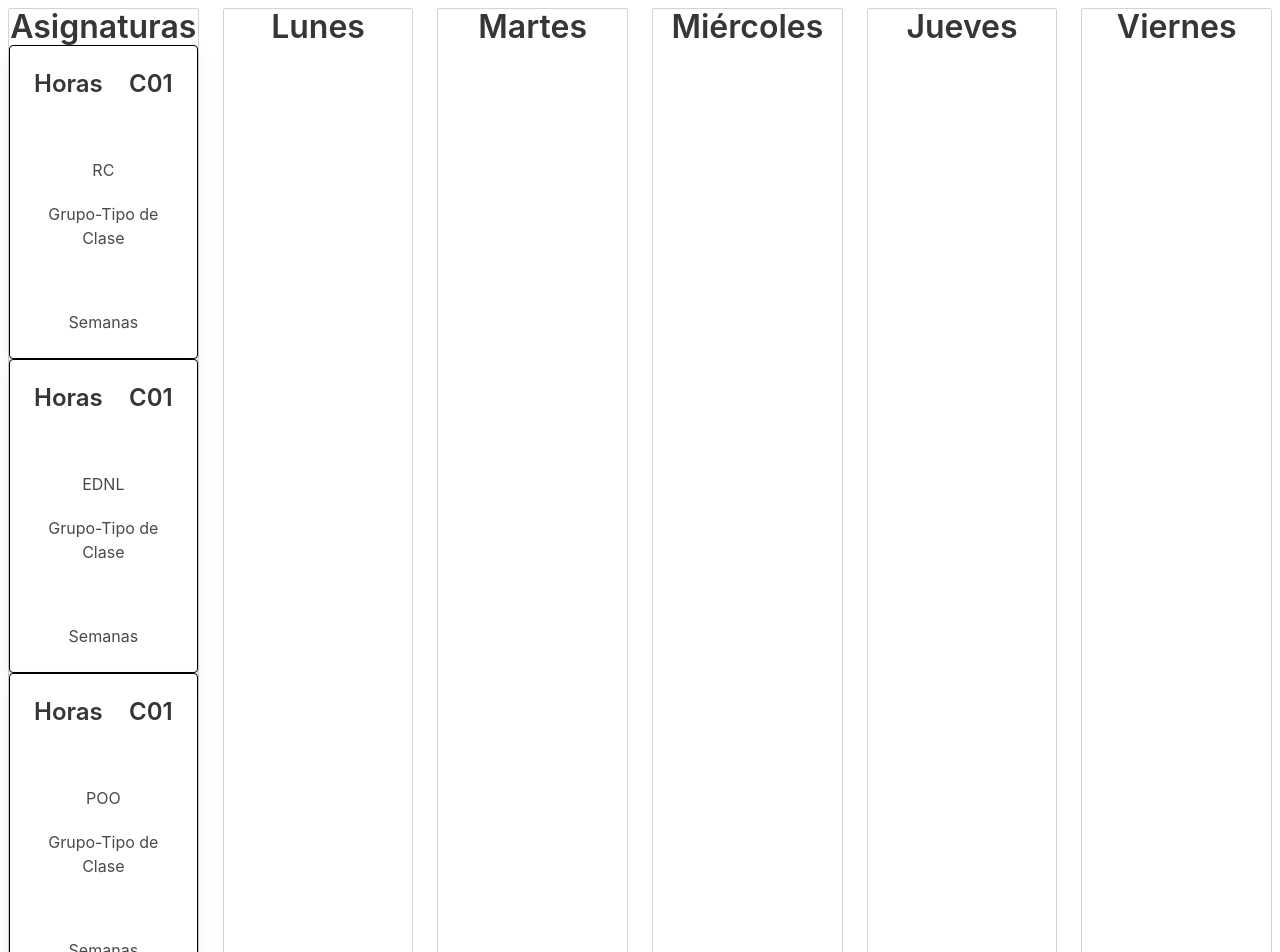
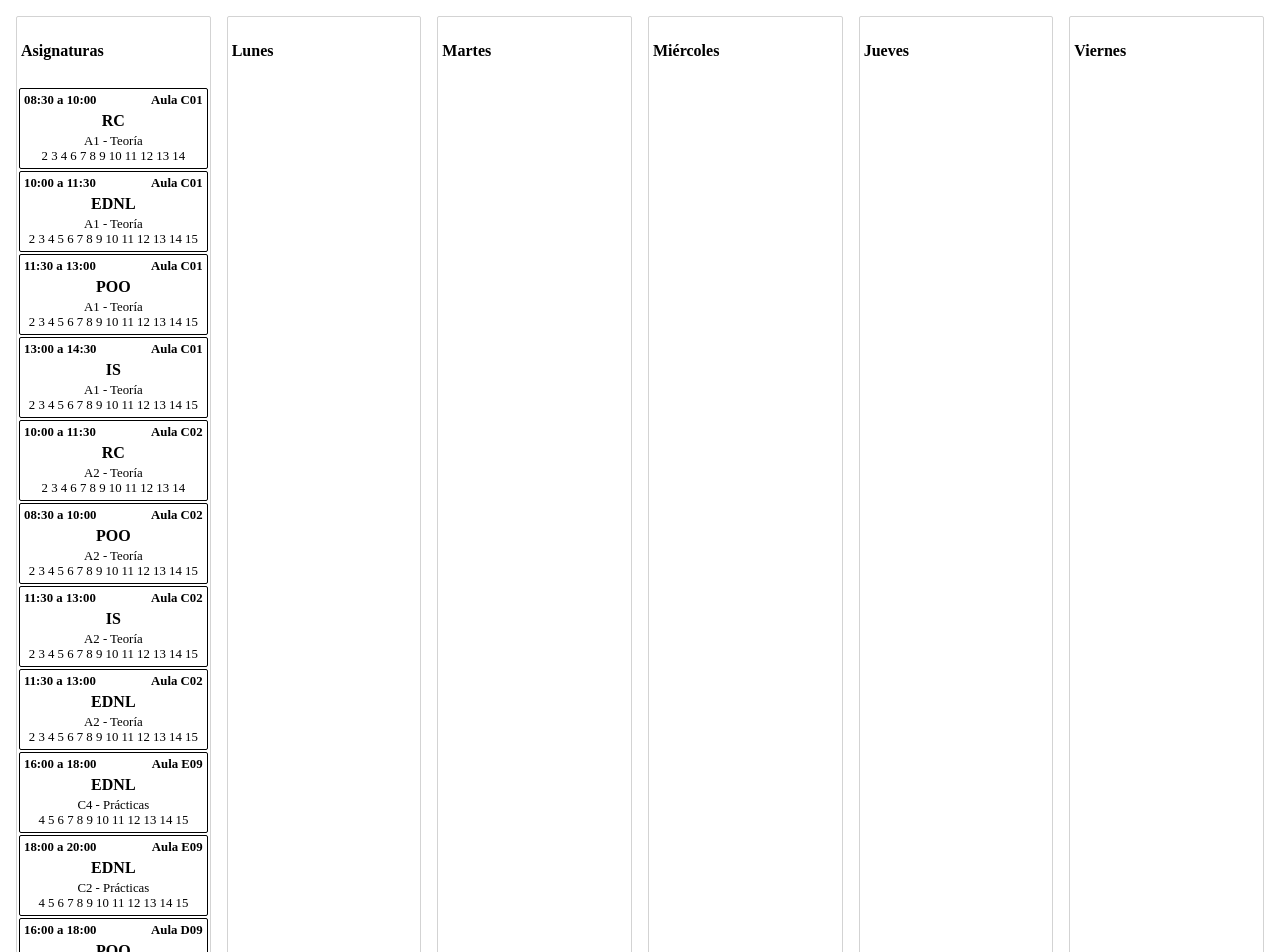
Before and after one commit to Lokeon/calendar, a React (Create React App) app: page / in a window 1280 px wide. Shown: the top 952 px of the page. Built offline with nearby package versions, Linux system fonts and the light colour scheme.

Commit message:
change bulma css to styled-componens flex mode

```diff
--- a/src/App.tsx
+++ b/src/App.tsx
@@ -1,5 +1,4 @@
 import React from "react";
 import Table from "./components/table";
-import "./styles.scss";
 const App = () => <Table />;
 export default App;
--- a/src/components/column/column.scss
+++ /dev/null
@@ -1,8 +0,0 @@
-.custom-col {
-  border: 1px solid lightgray;
-  border-radius: 2px;
-  height: 100%;
-  min-height: 100px;
-  display: flex;
-  flex-direction: column;
-}
--- a/src/components/column/column.tsx
+++ b/src/components/column/column.tsx
@@ -1,30 +1,57 @@
 import React, { Component } from "react";
 import Subject from "./../subject";
-import { ColumnProps, subject } from "../types";
+import { ColumnProps, subject, InnerSubjectsProps } from "../types";
 import { Droppable } from "react-beautiful-dnd";
+import styled from "styled-components";
 
-import "./column.scss";
+const Title = styled.h4`
+  padding: 4px;
+`;
+const SubjectsContainer = styled.div`
+  padding: 2px;
+  flex-grow: 1;
+  min-height: 100px;
+`;
+const ColumnContainer = styled.div`
+  margin: 8px;
+  border: 1px solid lightgray;
+  border-radius: 2px;
+  width: 200px;
+  display: flex;
+  flex-direction: column;
+`;
+class InnerSubjects extends Component<InnerSubjectsProps> {
+  shouldComponentUpdate(nextProps: InnerSubjectsProps) {
+    if (nextProps.subjects === this.props.subjects) {
+      return false;
+    }
+    return true;
+  }
 
+  render() {
+    return this.props.subjects.map((subject: subject, index: number) => (
+      <Subject key={subject.id} subject={subject} index={index} />
+    ));
+  }
+}
 export default class Column extends Component<ColumnProps> {
   render() {
     return (
-      <div className="column">
-        <div className="custom-col">
-          <div className="has-text-centered">
-            <h3 className="title">{this.props.day.title}</h3>
-          </div>
-          <Droppable droppableId={this.props.day.id}>
-            {provided => (
-              <div ref={provided.innerRef} {...provided.droppableProps} style={{flexGrow: 1}}>
-                {this.props.subjects.map((subject: subject, index: number) => (
-                  <Subject key={subject.id} subject={subject} index={index} />
-                ))}
-                {provided.placeholder}
-              </div>
-            )}
-          </Droppable>
-        </div>
-      </div>
+      <ColumnContainer>
+        <Title>{this.props.day.title}</Title>
+        <Droppable droppableId={this.props.day.id}>
+          {provided => (
+            <SubjectsContainer
+              ref={provided.innerRef}
+              {...provided.droppableProps}
+              style={{ flexGrow: 1 }}
+            >
+              <InnerSubjects subjects={this.props.subjects} />
+              {provided.placeholder}
+            </SubjectsContainer>
+          )}
+        </Droppable>
+      </ColumnContainer>
     );
   }
 }
--- a/src/components/subject/subject.tsx
+++ b/src/components/subject/subject.tsx
@@ -1,36 +1,76 @@
 import React, { Component } from "react";
-import { SubjectProps } from "../types";
+import { SubjectProps, CardProps } from "../types";
 import { Draggable } from "react-beautiful-dnd";
+import styled from "styled-components";
 
-const isDragging = (isDragging: boolean): string => {
-  return isDragging ? "card borde dragging" : "card borde";
-};
+const Card = styled.div<CardProps>`
+  border: 1px solid black;
+  border-radius: 2px;
+  background-color: ${props => (props.isDragging ? "lightgrey" : "white")};
+  padding: 4px;
+  margin-bottom: 2px;
+  display: flex;
+  flex-direction: column;
+`;
+
+const CardHeader = styled.div`
+  font-size: 0.8rem;
+  font-weight: 600;
+  position: relative;
+  width: 100%;
+`;
+
+const Hora = styled.div`
+  width: 50%;
+  display: inline-block;
+  left: 0;
+`;
+
+const Aula = styled.div`
+  width: 50%;
+  display: inline-block;
+  right: 0;
+  text-align: right;
+`;
+
+const Abrev = styled.div`
+  font-weight: 800;
+  position: relative;
+  text-align: center;
+  padding-top: 4px;
+  padding-bottom: 4px;
+`;
+
+const Clase = styled.div`
+  text-align: center;
+  font-size: 0.8rem;
+`;
+
+const Weeks = styled.div`
+  text-align: center;
+  font-size: 0.8rem;
+`;
+
 export default class Subject extends Component<SubjectProps> {
   render() {
-    const { abrev, classroom } = this.props.subject;
+    const { abrev, classroom, week, group, hours, type } = this.props.subject;
     return (
       <Draggable draggableId={this.props.subject.id} index={this.props.index}>
         {(provided, snapshot) => (
-          <div
-            className={isDragging(snapshot.isDragging)}
+          <Card
             {...provided.draggableProps}
             {...provided.dragHandleProps}
             ref={provided.innerRef}
+            isDragging={snapshot.isDragging}
           >
-            <div className="card-content">
-              <div>
-                <span className="title is-4">Horas</span>
-                <span className="title is-4 is-pulled-right">{classroom}</span>
-              </div>
-              <div>
-                <p className="has-text-centered asig">{abrev}</p>
-                <p className="has-text-centered">Grupo-Tipo de Clase</p>
-              </div>
-              <div className="weeks">
-                <p className="has-text-centered">Semanas</p>
-              </div>
-            </div>
-          </div>
+            <CardHeader>
+              <Hora>{`${hours.start} a ${hours.end}`}</Hora>
+              <Aula>{"Aula " + classroom}</Aula>
+            </CardHeader>
+            <Abrev>{abrev}</Abrev>
+            <Clase>{group + " - " + type}</Clase>
+            <Weeks>{week.join(" ")}</Weeks>
+          </Card>
         )}
       </Draggable>
     );
--- a/src/components/table/data.ts
+++ b/src/components/table/data.ts
@@ -115,7 +115,7 @@ const initialData = {
       name: "Redes de Computadores",
       abrev: "RC",
       group: "A1",
-      type: "theory",
+      type: "Teoría",
       week: [2, 3, 4, 6, 7, 8, 9, 10, 11, 12, 13, 14],
       day: 1,
       course: "2A",
@@ -127,7 +127,7 @@ const initialData = {
       name: "Estructura de Datos no Lineales",
       abrev: "EDNL",
       group: "A1",
-      type: "theory",
+      type: "Teoría",
       week: [2, 3, 4, 5, 6, 7, 8, 9, 10, 11, 12, 13, 14, 15],
       day: 1,
       course: "2A",
@@ -139,7 +139,7 @@ const initialData = {
       name: "Programación Orientada a Objetos",
       abrev: "POO",
       group: "A1",
-      type: "theory",
+      type: "Teoría",
       week: [2, 3, 4, 5, 6, 7, 8, 9, 10, 11, 12, 13, 14, 15],
       day: 1,
       course: "2A",
@@ -151,7 +151,7 @@ const initialData = {
       name: "Ingeníeria del Software",
       abrev: "IS",
       group: "A1",
-      type: "theory",
+      type: "Teoría",
       week: [2, 3, 4, 5, 6, 7, 8, 9, 10, 11, 12, 13, 14, 15],
       day: 1,
       course: "2A",
@@ -163,7 +163,7 @@ const initialData = {
       name: "Redes de Computadores",
       abrev: "RC",
       group: "A2",
-      type: "theory",
+      type: "Teoría",
       week: [2, 3, 4, 6, 7, 8, 9, 10, 11, 12, 13, 14],
       day: 1,
       course: "2B",
@@ -175,7 +175,7 @@ const initialData = {
       name: "Programación Orientada a Objetos",
       abrev: "POO",
       group: "A2",
-      type: "theory",
+      type: "Teoría",
       week: [2, 3, 4, 5, 6, 7, 8, 9, 10, 11, 12, 13, 14, 15],
       day: 1,
       course: "2B",
@@ -187,7 +187,7 @@ const initialData = {
       name: "Ingeniería del Software",
       abrev: "IS",
       group: "A2",
-      type: "theory",
+      type: "Teoría",
       week: [2, 3, 4, 5, 6, 7, 8, 9, 10, 11, 12, 13, 14, 15],
       day: 1,
       course: "2B",
@@ -199,7 +199,7 @@ const initialData = {
       name: "Estructura de Datos no Lineales",
       abrev: "EDNL",
       group: "A2",
-      type: "theory",
+      type: "Teoría",
       week: [2, 3, 4, 5, 6, 7, 8, 9, 10, 11, 12, 13, 14, 15],
       day: 1,
       course: "2B",
@@ -211,7 +211,7 @@ const initialData = {
       name: "Estructura de Datos no Lineales",
       abrev: "EDNL",
       group: "C4",
-      type: "practise",
+      type: "Prácticas",
       week: [4, 5, 6, 7, 8, 9, 10, 11, 12, 13, 14, 15],
       day: 1,
       course: "2B",
@@ -223,7 +223,7 @@ const initialData = {
       name: "Estructura de Datos no Lineales",
       abrev: "EDNL",
       group: "C2",
-      type: "practise",
+      type: "Prácticas",
       week: [4, 5, 6, 7, 8, 9, 10, 11, 12, 13, 14, 15],
       day: 1,
       course: "2B",
@@ -235,7 +235,7 @@ const initialData = {
       name: "Programación Orientada a Objetos",
       abrev: "POO",
       group: "C2",
-      type: "practise",
+      type: "Prácticas",
       week: [4, 5, 6, 7, 8, 9, 10, 11, 12, 13, 14, 15],
       day: 1,
       course: "2B",
@@ -247,7 +247,7 @@ const initialData = {
       name: "Redes de Computadores",
       abrev: "RC",
       group: "D4",
-      type: "practise",
+      type: "Prácticas",
       week: [4, 5, 6, 7, 8, 9, 10, 11, 12, 13, 14, 15],
       day: 1,
       course: "2B",
@@ -259,7 +259,7 @@ const initialData = {
       name: "Redes de Computadores",
       abrev: "RC",
       group: "D2",
-      type: "practise",
+      type: "Prácticas",
       week: [4, 5, 6, 7, 8, 9, 10, 11, 12, 13, 14, 15],
       day: 1,
       course: "2B",
@@ -271,7 +271,7 @@ const initialData = {
       name: "Bases de Datos",
       abrev: "BD",
       group: "B1",
-      type: "problems",
+      type: "Problemas",
       week: [4, 5, 6, 7, 8, 9, 10, 11, 12, 13, 14, 15],
       day: 2,
       course: "2A",
@@ -283,7 +283,7 @@ const initialData = {
       name: "Bases de Datos",
       abrev: "BD",
       group: "B3",
-      type: "problems",
+      type: "Problemas",
       week: [4, 5, 6, 7, 8, 9, 10, 11, 12, 13, 14, 15],
       day: 2,
       course: "2A",
@@ -295,7 +295,7 @@ const initialData = {
       name: "Ingeníeria del Software",
       abrev: "IS",
       group: "B3",
-      type: "problems",
+      type: "Problemas",
       week: [4, 5, 6, 7, 8, 9, 10, 11, 12, 13, 14, 15],
       day: 2,
       course: "2A",
@@ -307,7 +307,7 @@ const initialData = {
       name: "Ingeníeria del Software",
       abrev: "IS",
       group: "B1",
-      type: "problems",
+      type: "Problemas",
       week: [4, 5, 6, 7, 8, 9, 10, 11, 12, 13, 14, 15],
       day: 2,
       course: "2A",
@@ -319,7 +319,7 @@ const initialData = {
       name: "Programación Orientada a Objetos",
       abrev: "POO",
       group: "B3",
-      type: "problems",
+      type: "Problemas",
       week: [4, 5, 6, 7, 8, 9, 10, 11, 12, 13, 14, 15],
       day: 2,
       course: "2A",
@@ -331,7 +331,7 @@ const initialData = {
       name: "Programación Orientada a Objetos",
       abrev: "POO",
       group: "B1",
-      type: "problems",
+      type: "Problemas",
       week: [4, 5, 6, 7, 8, 9, 10, 11, 12, 13, 14, 15],
       day: 2,
       course: "2A",
@@ -343,7 +343,7 @@ const initialData = {
       name: "Estructura de Datos no Lineales",
       abrev: "EDNL",
       group: "B1",
-      type: "problems",
+      type: "Problemas",
       week: [4, 5, 6, 7, 8, 9, 10, 11, 12, 13, 14, 15],
       day: 2,
       course: "2A",
@@ -355,7 +355,7 @@ const initialData = {
       name: "Estructura de Datos no Lineales",
       abrev: "EDNL",
       group: "B3",
-      type: "problems",
+      type: "Problemas",
       week: [4, 5, 6, 7, 8, 9, 10, 11, 12, 13, 14, 15],
       day: 2,
       course: "2A",
@@ -367,7 +367,7 @@ const initialData = {
       name: "Programación Orientada a Objetos",
       abrev: "POO",
       group: "C7",
-      type: "practise",
+      type: "Prácticas",
       week: [4, 5, 6, 7, 8, 9, 10, 11, 12, 13, 14, 15],
       day: 2,
       course: "2A",
@@ -379,7 +379,7 @@ const initialData = {
       name: "Bases de Datos",
       abrev: "BD",
       group: "C7",
-      type: "practise",
+      type: "Prácticas",
       week: [4, 5, 6, 7, 8, 9, 10, 11, 12],
       day: 2,
       course: "2A",
@@ -391,7 +391,7 @@ const initialData = {
       name: "Programación Orientada a Objetos",
       abrev: "POO",
       group: "C1",
-      type: "practise",
+      type: "Prácticas",
       week: [4, 5, 6, 7, 8, 9, 10, 11, 12, 13, 14, 15],
       day: 2,
       course: "2A",
@@ -403,7 +403,7 @@ const initialData = {
       name: "Estructura de Datos no Lineales",
       abrev: "EDNL",
       classroom: "C05",
-      type: "problems",
+      type: "Problemas",
       week: [4, 5, 6, 7, 8, 9, 10, 11, 12, 13, 14, 15],
       day: 2,
       course: "2B",
@@ -415,7 +415,7 @@ const initialData = {
       name: "Programación Orientada a Objetos",
       abrev: "POO",
       classroom: "B03",
-      type: "problems",
+      type: "Problemas",
       week: [4, 5, 6, 7, 8, 9, 10, 11, 12, 13, 14, 15],
       day: 2,
       course: "2B",
@@ -427,7 +427,7 @@ const initialData = {
       name: "Estructura de Datos no Lineales",
       abrev: "EDNL",
       classroom: "B03",
-      type: "problems",
+      type: "Problemas",
       week: [4, 5, 6, 7, 8, 9, 10, 11, 12, 13, 14, 15],
       day: 2,
       course: "2B",
@@ -439,7 +439,7 @@ const initialData = {
       name: "Programación Orientado a Objetos",
       abrev: "POO",
       classroom: "C05",
-      type: "problems",
+      type: "Problemas",
       week: [4, 5, 6, 7, 8, 9, 10, 11, 12, 13, 14, 15],
       day: 2,
       course: "2B",
@@ -451,7 +451,7 @@ const initialData = {
       name: "Programación Orientada a Objetos",
       abrev: "POO",
       classroom: "D09",
-      type: "practise",
+      type: "Prácticas",
       week: [4, 5, 6, 7, 8, 9, 10, 11, 12, 13, 14, 15],
       day: 2,
       course: "2B",
@@ -463,7 +463,7 @@ const initialData = {
       name: "Bases de Datos",
       abrev: "BD",
       classroom: "B03",
-      type: "problems",
+      type: "Problemas",
       week: [4, 5, 6, 7, 8, 9, 10, 11, 12, 13, 14, 15],
       day: 2,
       course: "2B",
@@ -475,7 +475,7 @@ const initialData = {
       name: "Bases de Datos",
       abrev: "BD",
       classroom: "C05",
-      type: "problems",
+      type: "Problemas",
       week: [4, 5, 6, 7, 8, 9, 10, 11, 12, 13, 14, 15],
       day: 2,
       course: "2B",
@@ -487,7 +487,7 @@ const initialData = {
       name: "Ingeniería del Software",
       abrev: "IS",
       classroom: "C05",
-      type: "problems",
+      type: "Problemas",
       week: [4, 5, 6, 7, 8, 9, 10, 11, 12, 13, 14, 15],
       day: 2,
       course: "2B",
@@ -499,7 +499,7 @@ const initialData = {
       name: "Ingeniería del Software",
       abrev: "IS",
       classroom: "B03",
-      type: "problems",
+      type: "Problemas",
       week: [4, 5, 6, 7, 8, 9, 10, 11, 12, 13, 14, 15],
       day: 2,
       course: "2B",
@@ -511,7 +511,7 @@ const initialData = {
       name: "Estructura de Datos no Lineales",
       abrev: "EDNL",
       classroom: "D09",
-      type: "practise",
+      type: "Prácticas",
       week: [4, 5, 6, 7, 8, 9, 10, 11, 12, 13, 14, 15],
       day: 2,
       course: "2B",
@@ -523,7 +523,7 @@ const initialData = {
       name: "Bases de Datos",
       abrev: "BD",
       group: "C5",
-      type: "practise",
+      type: "Prácticas",
       week: [3, 4, 5, 6, 7, 8, 9, 10, 12],
       day: 3,
       course: "2A",
@@ -535,7 +535,7 @@ const initialData = {
       name: "Bases de Datos",
       abrev: "BD",
       group: "C1",
-      type: "practise",
+      type: "Prácticas",
       week: [3, 4, 5, 6, 7, 8, 9, 10, 12],
       day: 3,
       course: "2A",
@@ -547,7 +547,7 @@ const initialData = {
       name: "Bases de Datos",
       abrev: "BD",
       group: "C3",
-      type: "practise",
+      type: "Prácticas",
       week: [3, 4, 5, 6, 7, 8, 9, 10, 12],
       day: 3,
       course: "2A",
@@ -559,7 +559,7 @@ const initialData = {
       name: "Ingeníeria del Software",
       abrev: "IS",
       group: "C1",
-      type: "practise",
+      type: "Prácticas",
       week: [3, 4, 5, 6, 7, 8, 9, 10, 12, 13, 14, 15],
       day: 3,
       course: "2A",
@@ -571,7 +571,7 @@ const initialData = {
       name: "Ingeníeria del Software",
       abrev: "IS",
       group: "C3",
-      type: "practise",
+      type: "Prácticas",
       week: [3, 4, 5, 6, 7, 8, 9, 10, 12, 13, 14, 15],
       day: 3,
       course: "2A",
@@ -583,7 +583,7 @@ const initialData = {
       name: "Ingeníeria del Software",
       abrev: "IS",
       group: "C5",
-      type: "practise",
+      type: "Prácticas",
       week: [3, 4, 5, 6, 7, 8, 9, 10, 12, 13, 14, 15],
       day: 3,
       course: "2A",
@@ -595,7 +595,7 @@ const initialData = {
       name: "Estructura de Datos no Lineales",
       abrev: "EDNL",
       group: "C3",
-      type: "practise",
+      type: "Prácticas",
       week: [3, 4, 5, 6, 7, 8, 9, 10, 12, 13, 14, 15],
       day: 3,
       course: "2A",
@@ -607,7 +607,7 @@ const initialData = {
       name: "Estructura de Datos no Lineales",
       abrev: "EDNL",
       group: "C5",
-      type: "practise",
+      type: "Prácticas",
       week: [3, 4, 5, 6, 7, 8, 9, 10, 12, 13, 14, 15],
       day: 3,
       course: "2A",
@@ -619,7 +619,7 @@ const initialData = {
       name: "Estructura de Datos no Lineales",
       abrev: "EDNL",
       group: "C1",
-      type: "practise",
+      type: "Prácticas",
       week: [3, 4, 5, 6, 7, 8, 9, 10, 12, 13, 14, 15],
       day: 3,
       course: "2A",
@@ -631,7 +631,7 @@ const initialData = {
       name: "Estructura de Datos no Lineales",
       abrev: "EDNL",
       group: "C7",
-      type: "practise",
+      type: "Prácticas",
       week: [3, 4, 5, 6, 7, 8, 9, 10, 12, 13, 14, 15],
       day: 3,
       course: "2A",
@@ -643,7 +643,7 @@ const initialData = {
       name: "Redes de Computadores",
       abrev: "RC",
       group: "D5",
-      type: "practise",
+      type: "Prácticas",
       week: [2, 3, 4, 5, 6, 7, 8, 9, 10, 12, 13, 14],
       day: 3,
       course: "2A",
@@ -655,7 +655,7 @@ const initialData = {
       name: "Programación Orientada a Objetos",
       abrev: "POO",
       group: "C5",
-      type: "practise",
+      type: "Prácticas",
       week: [3, 4, 5, 6, 7, 8, 9, 10, 12, 13, 14, 15],
       day: 3,
       course: "2A",
@@ -667,7 +667,7 @@ const initialData = {
       name: "Programación Orientada a Objetos",
       abrev: "POO",
       group: "C4",
-      type: "practise",
+      type: "Prácticas",
       week: [3, 4, 5, 6, 7, 8, 9, 10, 12, 13, 14, 15],
       day: 3,
       course: "2A",
@@ -679,7 +679,7 @@ const initialData = {
       name: "Ingeníeria del Software",
       abrev: "IS",
       group: "A1",
-      type: "theory",
+      type: "Teoría",
       week: [1, 2],
       day: 3,
       course: "2A",
@@ -691,7 +691,7 @@ const initialData = {
       name: "Programación Orientada a Objetos",
       abrev: "POO",
       group: "A1",
-      type: "theory",
+      type: "Teoría",
       week: [1, 2],
       day: 3,
       course: "2A",
@@ -703,7 +703,7 @@ const initialData = {
       name: "Estructura de Datos no Lineales",
       abrev: "EDNL",
       group: "A1",
-      type: "theory",
+      type: "Teoría",
       week: [1, 2],
       day: 3,
       course: "2A",
@@ -715,7 +715,7 @@ const initialData = {
       name: "Estructura de Datos no Lineales",
       abrev: "EDNL",
       classroom: "C02",
-      type: "theory",
+      type: "Teoría",
       week: [1, 2],
       day: 3,
       course: "2B",
@@ -727,7 +727,7 @@ const initialData = {
       name: "Programación Orientada a Objetos",
       abrev: "POO",
       classroom: "C02",
-      type: "theory",
+      type: "Teoría",
       week: [1, 2],
       day: 3,
       course: "2B",
@@ -739,7 +739,7 @@ const initialData = {
       name: "Programación Orientada a Objetos",
       abrev: "POO",
       classroom: "D09",
-      type: "practise",
+      type: "Prácticas",
       week: [3, 4, 5, 6, 7, 8, 9, 10, 12, 13, 14, 15],
       day: 3,
       course: "2B",
@@ -751,7 +751,7 @@ const initialData = {
       name: "Ingeniería del Software",
       abrev: "IS",
       classroom: "C02",
-      type: "theory",
+      type: "Teoría",
       week: [1, 2],
       day: 3,
       course: "2B",
@@ -763,7 +763,7 @@ const initialData = {
       name: "Redes de Computadores",
       abrev: "RC",
       group: "D3",
-      type: "practise",
+      type: "Prácticas",
       week: [3, 4, 5, 6, 7, 8, 9, 10, 11, 12, 13, 14],
       day: 4,
       course: "2A",
@@ -775,7 +775,7 @@ const initialData = {
       name: "Redes de Computadores",
       abrev: "RC",
       group: "D1",
-      type: "practise",
+      type: "Prácticas",
       week: [3, 4, 5, 6, 7, 8, 9, 10, 11, 12, 13, 14],
       day: 4,
       course: "2A",
@@ -787,7 +787,7 @@ const initialData = {
       name: "Redes de Computadores",
       abrev: "RC",
       group: "A1",
-      type: "theory",
+      type: "Teoría",
       week: [1, 2, 3, 4, 6, 7, 8, 9, 10, 11, 12],
       day: 4,
       course: "2A",
@@ -799,7 +799,7 @@ const initialData = {
       name: "Bases de Datos",
       abrev: "BD",
       group: "A1",
-      type: "theory",
+      type: "Teoría",
       week: [1, 2, 3, 4, 6, 7, 8, 9, 10, 11, 12, 13],
       day: 4,
       course: "2A",
@@ -811,7 +811,7 @@ const initialData = {
       name: "Bases de Datos",
       abrev: "BD",
       classroom: "C02",
-      type: "theory",
+      type: "Teoría",
       week: [1, 2, 3, 4, 5, 6, 7, 8, 9, 10, 11, 12, 13],
       day: 4,
       course: "2B",
@@ -823,7 +823,7 @@ const initialData = {
       name: "Redes de Computadores",
       abrev: "RC",
       group: "A2",
-      type: "theory",
+      type: "Teoría",
       week: [1, 2, 3, 4, 5, 6, 7, 8, 9, 10, 11, 12],
       day: 4,
       course: "2B",
@@ -835,7 +835,7 @@ const initialData = {
       name: "Bases de Datos",
       abrev: "BD",
       group: "A1",
-      type: "theory",
+      type: "Teoría",
       week: [1, 2],
       day: 5,
       course: "2A",
@@ -847,7 +847,7 @@ const initialData = {
       name: "Ingeniería del Software",
       abrev: "IS",
       classroom: "E08",
-      type: "practise",
+      type: "Prácticas",
       week: [3, 4, 5, 7, 8, 9, 10, 11, 12, 13, 14, 15],
       day: 5,
       course: "2B",
@@ -859,7 +859,7 @@ const initialData = {
       name: "Ingeniería del Software",
       abrev: "IS",
       classroom: "E08",
-      type: "practise",
+      type: "Prácticas",
       week: [3, 4, 5, 7, 8, 9, 10, 11, 12, 13, 14, 15],
       day: 5,
       course: "2B",
@@ -871,7 +871,7 @@ const initialData = {
       name: "Bases de Datos",
       abrev: "BD",
       classroom: "D08",
-      type: "practise",
+      type: "Prácticas",
       week: [3, 4, 5, 7, 8, 9, 10, 11, 12],
       day: 5,
       course: "2B",
@@ -883,7 +883,7 @@ const initialData = {
       name: "Bases de Datos",
       abrev: "BD",
       classroom: "D08",
-      type: "practise",
+      type: "Prácticas",
       week: [3, 4, 5, 7, 8, 9, 10, 11, 12],
       day: 5,
       course: "2B",
@@ -895,7 +895,7 @@ const initialData = {
       name: "Bases de Datos",
       abrev: "BD",
       classroom: "D08",
-      type: "practise",
+      type: "Prácticas",
       week: [3, 4, 5, 7, 8, 9, 10, 11, 12],
       day: 5,
       course: "2B",
@@ -907,7 +907,7 @@ const initialData = {
       name: "Bases de Datos",
       abrev: "BD",
       classroom: "C02",
-      type: "theory",
+      type: "Teoría",
       week: [1, 2],
       day: 5,
       course: "2B",
--- a/src/components/table/table.tsx
+++ b/src/components/table/table.tsx
@@ -2,6 +2,11 @@ import React, { Component } from "react";
 import { DragDropContext, DropResult } from "react-beautiful-dnd";
 import Column from "./../column";
 import initialData from "./data";
+import styled from "styled-components";
+
+const Columns = styled.div`
+  display: flex;
+`;
 
 export default class Table extends Component {
   state = initialData;
@@ -68,8 +73,7 @@ export default class Table extends Component {
   render() {
     return (
       <DragDropContext onDragEnd={this.onDragEnd}>
-        <div style={{ margin: 8 }}>
-          <div className="columns">
+        <Columns>
             {this.state.order.map((dayId: string) => {
               const day = this.state.days[dayId];
               const subjects = day.subjectIds.map(
@@ -77,8 +81,7 @@ export default class Table extends Component {
               );
               return <Column key={day.id} day={day} subjects={subjects} />;
             })}
-          </div>
-        </div>
+        </Columns>
       </DragDropContext>
     );
   }
--- a/src/styles.scss
+++ /dev/null
@@ -1,20 +0,0 @@
-@import "variables.scss";
-
-@import "~bulma/bulma.sass";
-
-.borde{
-    border: 1px solid black;
-}
-
-.weeks{
-    margin-top: 60px;
-}
-
-.asig{
-    margin-top: 60px;
-    margin-bottom: 20px;
-}
-
-.dragging {
-    background-color: lightgray;
-}
--- a/src/variables.scss
+++ /dev/null
@@ -1 +0,0 @@
-$primaryColor: #BADA55;
```
Also changed, not shown: package.json (+3 -4 lines), src/components/types.d.ts (+8 -0 lines), 1 other file (tests, documents, lock files or other folders).
